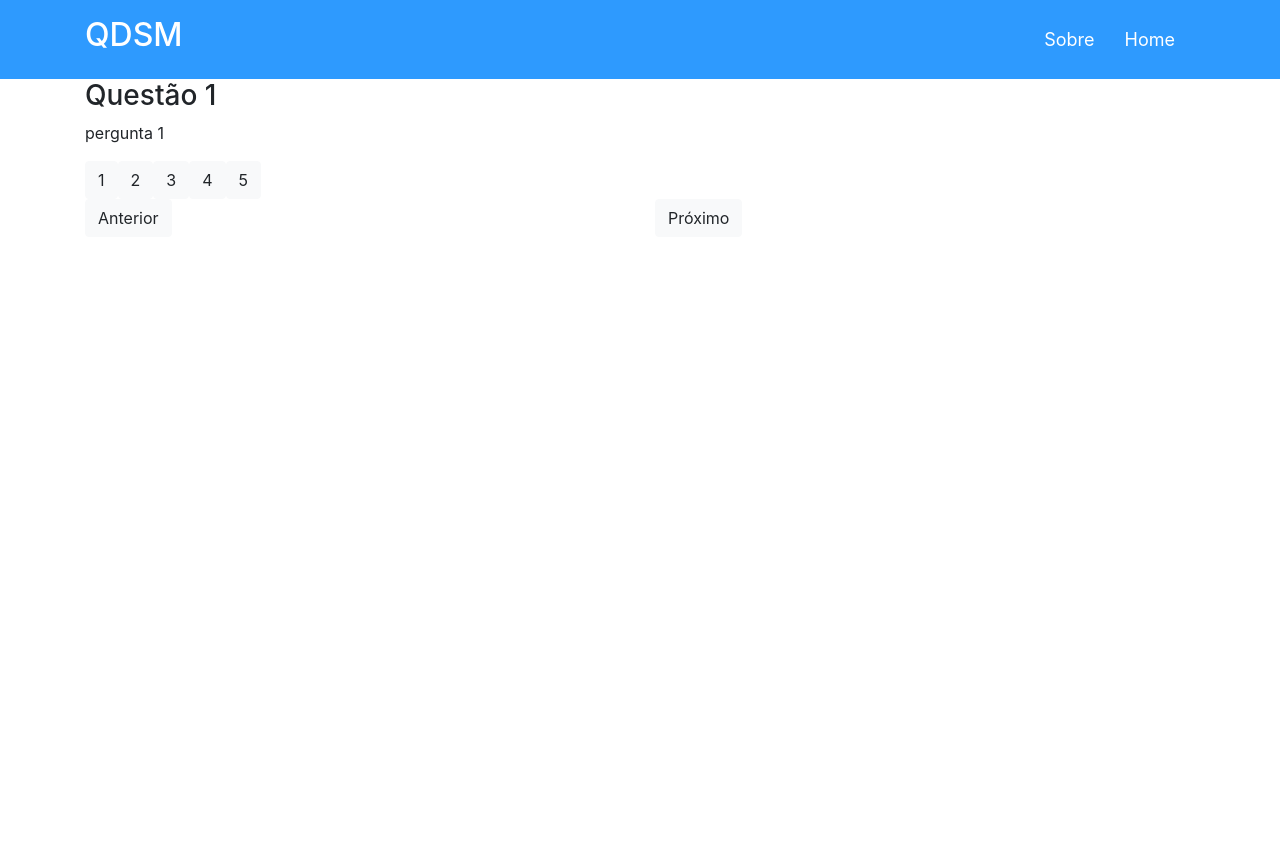
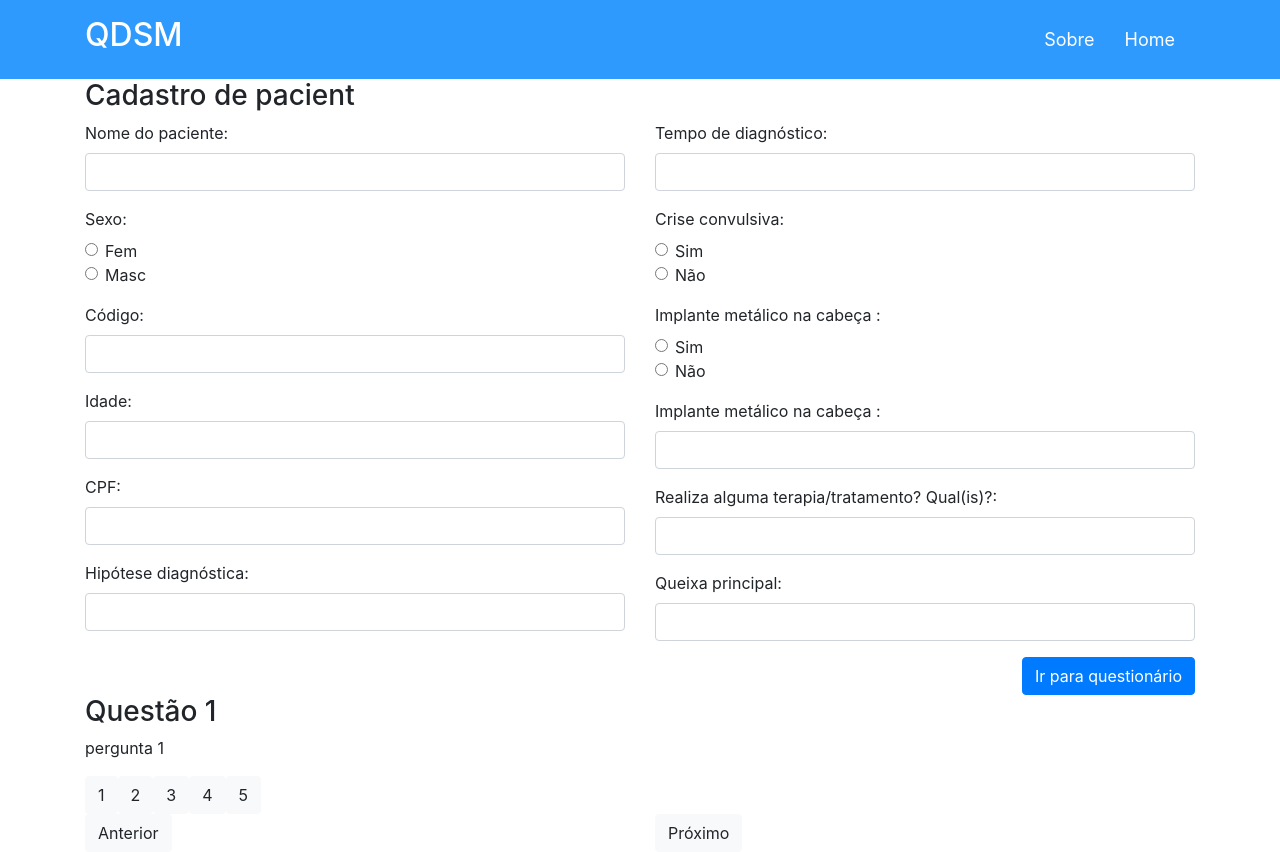
Before and after one commit to matheusluiz27/qdsm, an Angular app in the folder qdsm-web/: page / in a window 1280 px wide. Before the commit the page ends 800 px from the top, so only its background shows below. Built offline with nearby package versions, Linux system fonts and the light colour scheme.

Commit message:
criando o component patient-record

```diff
--- a/qdsm-web/src/app/app.component.html
+++ b/qdsm-web/src/app/app.component.html
@@ -1,2 +1,3 @@
 <header></header>
+<patient-record></patient-record>
 <app-quiz></app-quiz>
--- a/qdsm-web/src/app/app.module.ts
+++ b/qdsm-web/src/app/app.module.ts
@@ -6,12 +6,14 @@ import { AppComponent } from './app.component';
 import {MatDialogModule} from '@angular/material/dialog';
 import { QuizComponent } from './quiz/quiz.component';
 import { HeaderComponent } from './header/header.component';
+import { PatientRecordComponent } from './patient-record/patient-record.component';
 
 @NgModule({
   declarations: [
     AppComponent,
     QuizComponent,
-    HeaderComponent
+    HeaderComponent,
+    PatientRecordComponent
   ],
   imports: [
     BrowserModule,
--- /dev/null
+++ b/qdsm-web/src/app/patient-record/patient-record.component.css
@@ -0,0 +1,3 @@
+.go-to-quiz-button {
+    float: right;
+}
--- /dev/null
+++ b/qdsm-web/src/app/patient-record/patient-record.component.html
@@ -0,0 +1,107 @@
+<div>
+    <div class="container">
+        <div class="row">
+            <div class="col-md-12">
+                <h3>Cadastro de pacient</h3>
+            </div>
+        </div>
+        <form class="row">
+            <div class="col-md-6">
+                <div class="form-group">
+                    <label for="exampleInputEmail1">Nome do paciente:</label>
+                    <input type="text" class="form-control">
+                </div>
+                <div class="form-group">
+                    <label for="exampleInputEmail1">Sexo:</label>
+                    <div class="form-check">
+                        <input class="form-check-input" type="radio" name="exampleRadios" id="exampleRadios1"
+                            value="option1">
+                        <label class="form-check-label" for="exampleRadios1">
+                            Fem
+                        </label>
+                    </div>
+                    <div class="form-check">
+                        <input class="form-check-input" type="radio" name="exampleRadios" id="exampleRadios2"
+                            value="option2">
+                        <label class="form-check-label" for="exampleRadios2">
+                            Masc
+                        </label>
+                    </div>
+                </div>
+                <div class="form-group">
+                    <label for="exampleInputEmail1">Código:</label>
+                    <input type="text" class="form-control">
+                </div>
+                <div class="form-group">
+                    <label for="exampleInputEmail1">Idade:</label>
+                    <input type="number" class="form-control">
+                </div>
+                <div class="form-group">
+                    <label for="exampleInputEmail1">CPF:</label>
+                    <input type="number" class="form-control">
+                </div>
+                <div class="form-group">
+                    <label for="exampleInputEmail1">Hipótese diagnóstica:</label>
+                    <input type="text" class="form-control">
+                </div>
+            </div>
+            <div class="col-md-6">
+                <div class="form-group">
+                    <label for="exampleInputEmail1">Tempo de diagnóstico:</label>
+                    <input type="text" class="form-control">
+                </div>
+                <div class="form-group">
+                    <label for="exampleInputEmail1">Crise convulsiva:</label>
+                    <div class="form-check">
+                        <input class="form-check-input" type="radio" name="exampleRadios" id="exampleRadios1"
+                            value="option1">
+                        <label class="form-check-label" for="exampleRadios1">
+                            Sim
+                        </label>
+                    </div>
+                    <div class="form-check">
+                        <input class="form-check-input" type="radio" name="exampleRadios" id="exampleRadios2"
+                            value="option2">
+                        <label class="form-check-label" for="exampleRadios2">
+                            Não
+                        </label>
+                    </div>
+                </div>
+                <div class="form-group">
+                    <label for="exampleInputEmail1">Implante metálico na cabeça :</label>
+                    <div class="form-check">
+                        <input class="form-check-input" type="radio" name="exampleRadios" id="exampleRadios1"
+                            value="option1">
+                        <label class="form-check-label" for="exampleRadios1">
+                            Sim
+                        </label>
+                    </div>
+                    <div class="form-check">
+                        <input class="form-check-input" type="radio" name="exampleRadios" id="exampleRadios2"
+                            value="option2">
+                        <label class="form-check-label" for="exampleRadios2">
+                            Não
+                        </label>
+                    </div>
+                </div>
+                <div class="form-group">
+                    <label for="exampleInputEmail1">Implante metálico na cabeça :</label>
+                    <input type="text" class="form-control">
+                </div>
+                <div class="form-group">
+                    <label for="exampleInputEmail1">Realiza alguma terapia/tratamento? Qual(is)?:</label>
+                    <input type="text" class="form-control">
+                </div>
+                <div class="form-group">
+                    <label for="exampleInputEmail1">Queixa principal:</label>
+                    <input type="text" class="form-control">
+                </div>
+            </div>
+        </form>
+        <div class="row">
+            <div class="col-md-12">
+                <button type="button" class="btn btn-primary go-to-quiz-button">Ir para questionário</button>
+            </div>
+        </div>
+    </div>
+</div>
--- /dev/null
+++ b/qdsm-web/src/app/patient-record/patient-record.component.ts
@@ -0,0 +1,15 @@
+import { Component, OnInit } from '@angular/core';
+
+@Component({
+  selector: 'patient-record',
+  templateUrl: './patient-record.component.html',
+  styleUrls: ['./patient-record.component.css']
+})
+export class PatientRecordComponent implements OnInit {
+
+  constructor() { }
+
+  ngOnInit(): void {
+  }
+
+}
```
Also changed, not shown: 1 other file (tests, documents, lock files or other folders).
